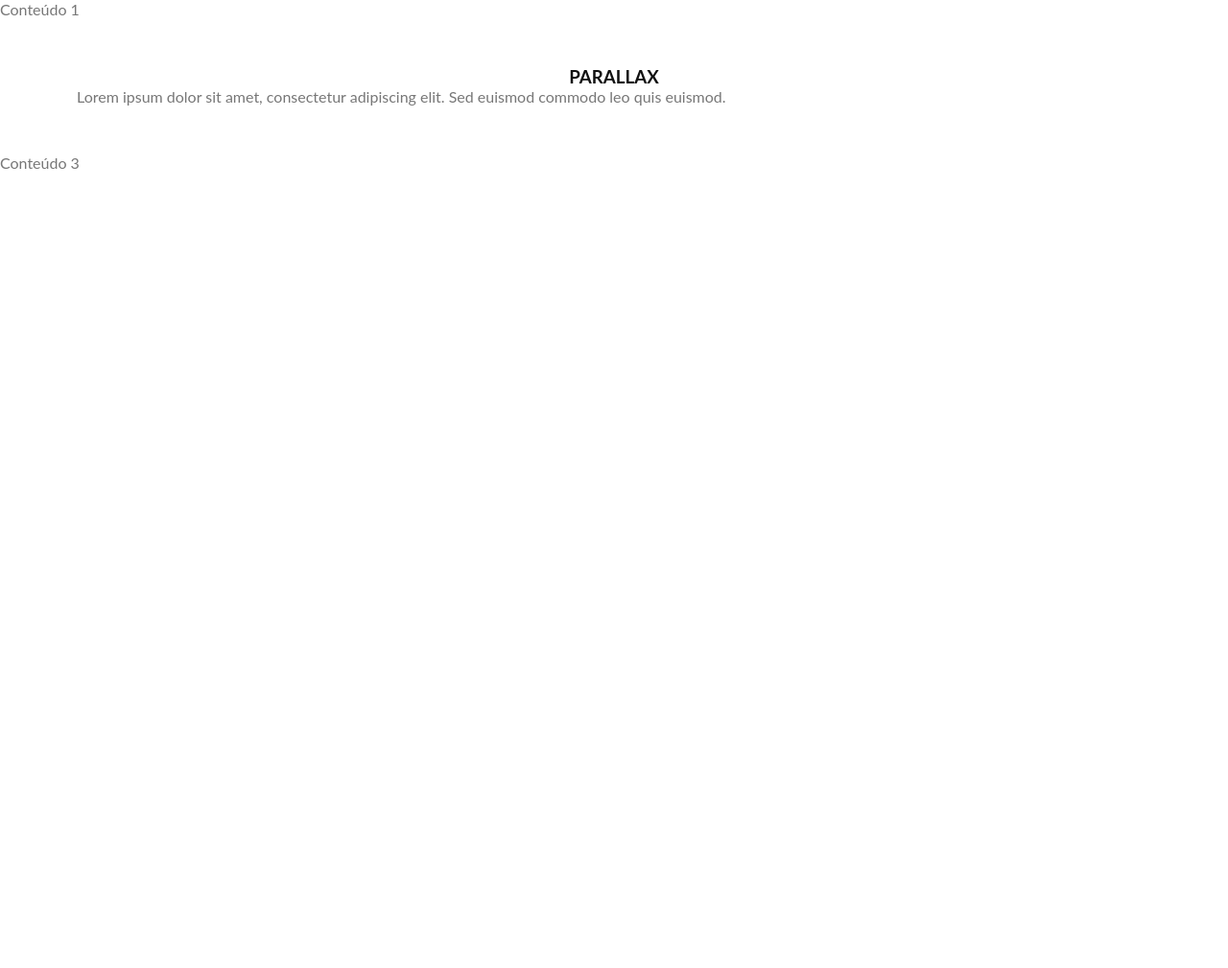
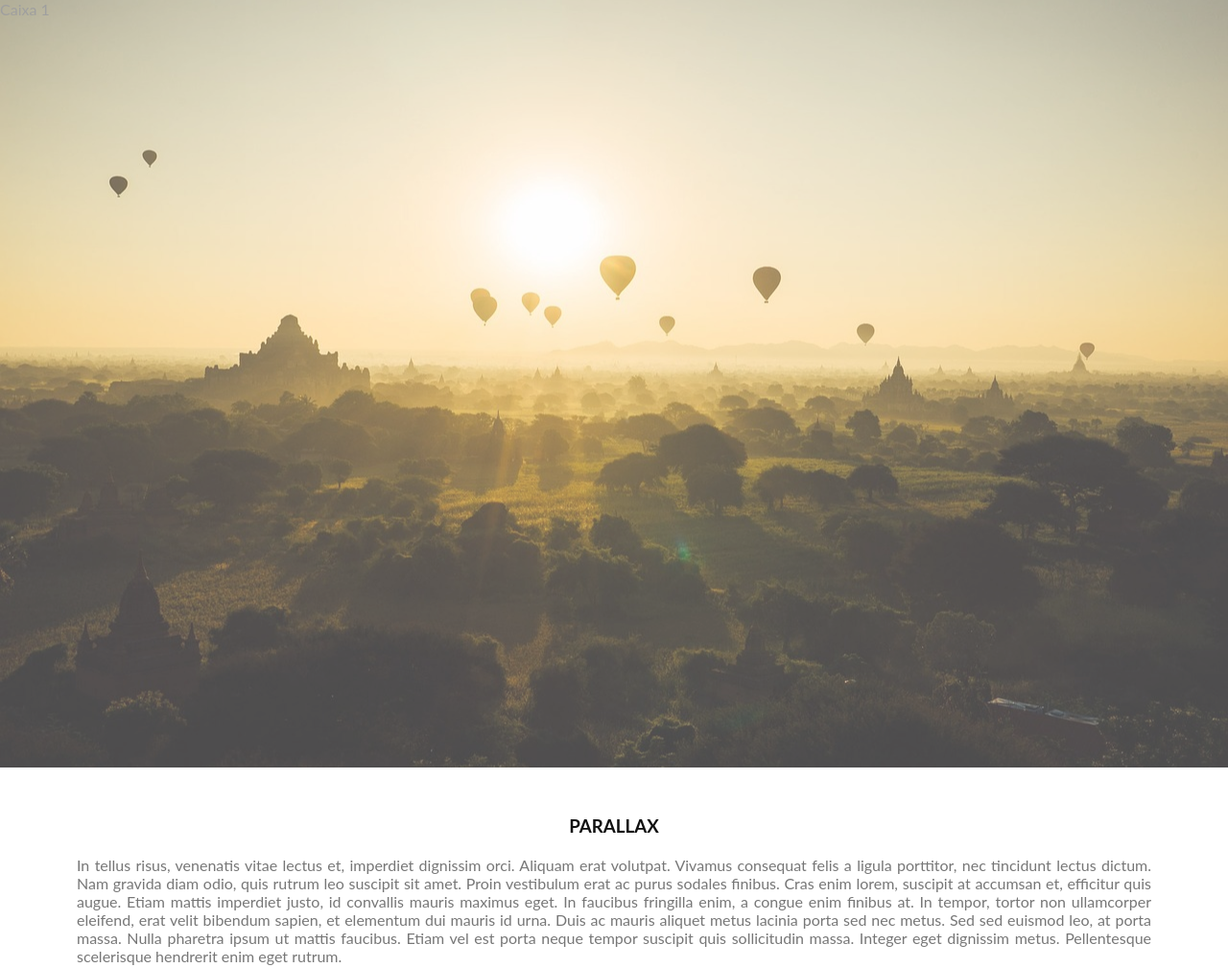
Before and after one commit to JoaoVictorSou/css-parallax, a plain HTML site: page index.html in a window 1280 px wide. Shown: the top 1009 px of the page at 96% size. Before the commit the page ends 800 px from the top, so only its background shows below. Drawn offline with Linux system fonts and the light colour scheme.

Commit message:
efeito parallax implementado

```diff
--- a/css/style.css
+++ b/css/style.css
@@ -16,8 +16,33 @@ body, html {
     text-align: justify;
     padding: 50px 80px;
 }
-h3 {
+.contentbox h3 {
     text-transform: uppercase;
     color: #111;
     text-align: center;
 }
+.contentbox p {
+    margin-top: 20px;
+}
+
+/*Imagens parallax*/
+.box1, .box2, .box3, .box4 {
+    background-repeat: no-repeat;
+    background-size: cover;
+    background-position: center;
+    background-attachment: fixed;
+    height: 100%;
+    opacity: 0.7;
+}
+.box1 {
+    background-image: url(../img/imagem1.jpg);
+}
+.box2 {
+    background-image: url(../img/imagem2.jpg);
+}
+.box3 {
+    background-image: url(../img/imagem3.jpg);
+}
+.box4 {
+    background-image: url(../img/imagem4.jpg);
+}
--- a/index.html
+++ b/index.html
@@ -8,18 +8,26 @@
     <title>Parallax</title>
 </head>
 <body>
-    <div>
-        Conteúdo 1
+    <div class="box1">
+        Caixa 1
     </div>
     <div class="contentbox">
         <h3>Parallax</h3>
         <p>
-            Lorem ipsum dolor sit amet, consectetur adipiscing elit.
-            Sed euismod commodo leo quis euismod.
+            In tellus risus, venenatis vitae lectus et, imperdiet dignissim orci. Aliquam erat volutpat. Vivamus consequat felis a ligula porttitor, nec tincidunt lectus dictum. Nam gravida diam odio, quis rutrum leo suscipit sit amet. Proin vestibulum erat ac purus sodales finibus. Cras enim lorem, suscipit at accumsan et, efficitur quis augue. Etiam mattis imperdiet justo, id convallis mauris maximus eget. In faucibus fringilla enim, a congue enim finibus at. In tempor, tortor non ullamcorper eleifend, erat velit bibendum sapien, et elementum dui mauris id urna. Duis ac mauris aliquet metus lacinia porta sed nec metus. Sed sed euismod leo, at porta massa. Nulla pharetra ipsum ut mattis faucibus. Etiam vel est porta neque tempor suscipit quis sollicitudin massa. Integer eget dignissim metus. Pellentesque scelerisque hendrerit enim eget rutrum.
+        </p>
+        <p>
+            In tellus risus, venenatis vitae lectus et, imperdiet dignissim orci. Aliquam erat volutpat. Vivamus consequat felis a ligula porttitor, nec tincidunt lectus dictum. Nam gravida diam odio, quis rutrum leo suscipit sit amet. Proin vestibulum erat ac purus sodales finibus. Cras enim lorem, suscipit at accumsan et, efficitur quis augue. Etiam mattis imperdiet justo, id convallis mauris maximus eget. In faucibus fringilla enim, a congue enim finibus at. In tempor, tortor non ullamcorper eleifend, erat velit bibendum sapien, et elementum dui mauris id urna. Duis ac mauris aliquet metus lacinia porta sed nec metus. Sed sed euismod leo, at porta massa. Nulla pharetra ipsum ut mattis faucibus. Etiam vel est porta neque tempor suscipit quis sollicitudin massa. Integer eget dignissim metus. Pellentesque scelerisque hendrerit enim eget rutrum.
         </p>
     </div>
-    <div>
-        Conteúdo 3
+    <div class="box2">
+        Caixa 2
+    </div>
+    <div class="box3">
+        Caixa 3
+    </div>
+    <div class="box4">
+        Caixa 4
     </div>
 </body>
 </html>
```
